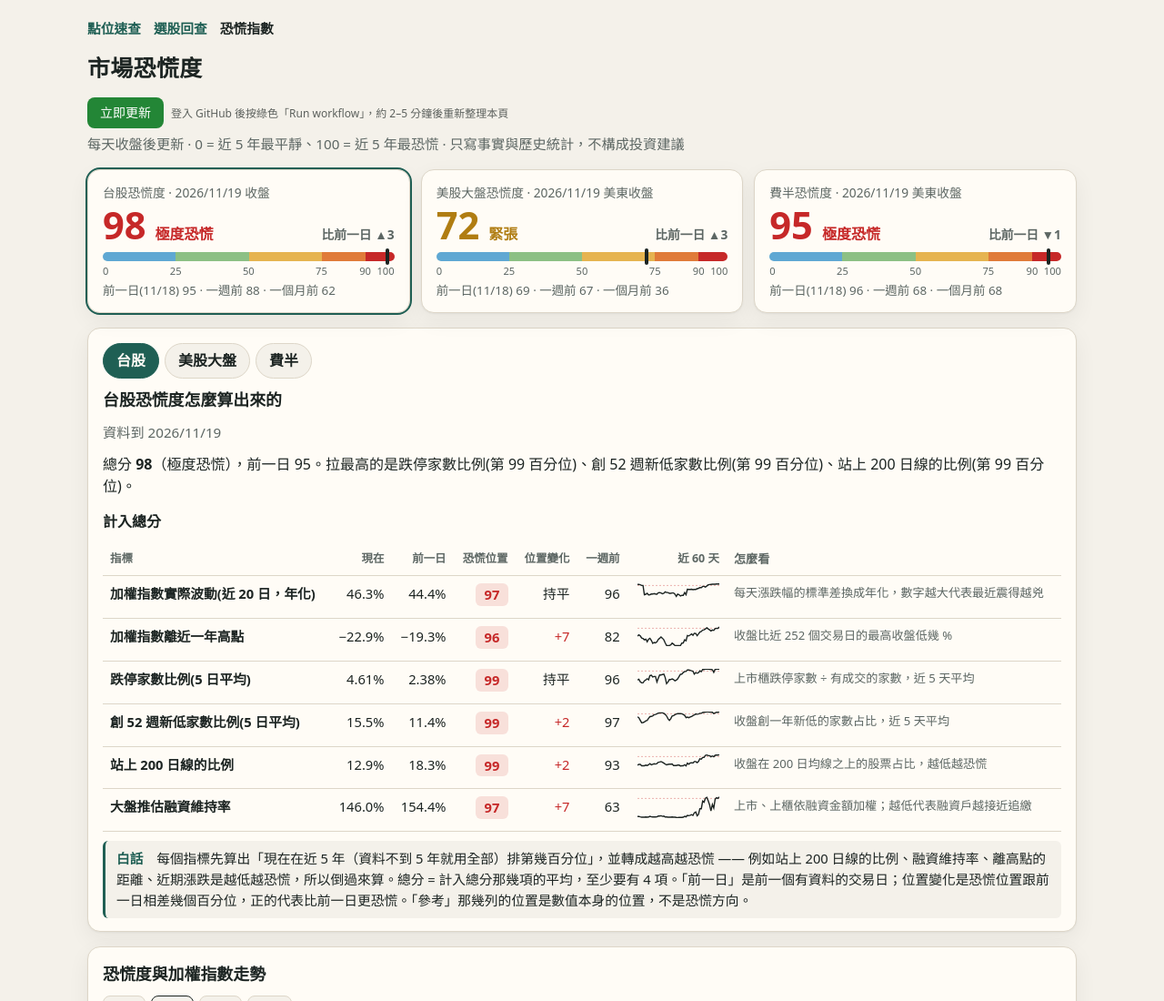
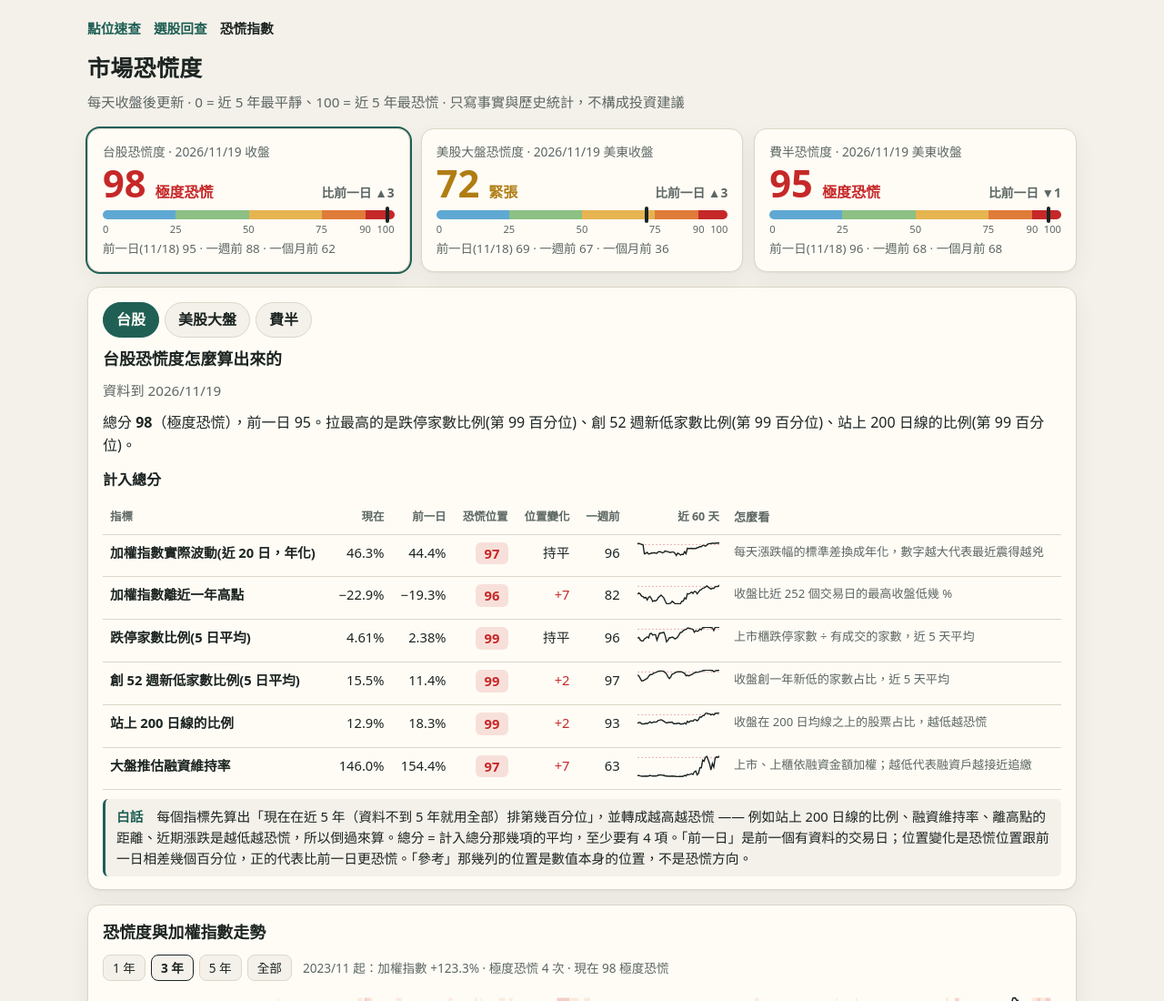
Before and after one commit to xswcde12345-byte/mystery-levels, a plain HTML site: page fear.html in a window 1280 px wide. Shown: the top 1100 px of the page at 91% size. Drawn offline with Linux system fonts and the light colour scheme.

Commit message:
Revert "Add 立即更新 button linking to workflow_dispatch"
This reverts commit cf4dede299950efac07e73df73fb3fe1301269ed.

```diff
--- a/fear.html
+++ b/fear.html
@@ -91,7 +91,6 @@
         <a href="fear.html" aria-current="page">恐慌指數</a>
       </nav>
       <h1>市場恐慌度</h1>
-      <div><a id="runBtn" style="display:inline-block;margin:6px 0;padding:6px 14px;border-radius:8px;background:#238636;color:#fff;text-decoration:none;font-size:14px" href="https://github.com/xswcde12345-byte/mystery-levels/actions/workflows/update.yml" target="_blank" rel="noopener">立即更新</a><span style="font-size:12px;opacity:.7;margin-left:8px">登入 GitHub 後按綠色「Run workflow」，約 2–5 分鐘後重新整理本頁</span></div>
       <p class="meta">每天收盤後更新 · 0 = 近 5 年最平靜、100 = 近 5 年最恐慌 · 只寫事實與歷史統計，不構成投資建議</p>
     </header>
 
```
Also changed, not shown: picks.html (+0 -1 lines).
